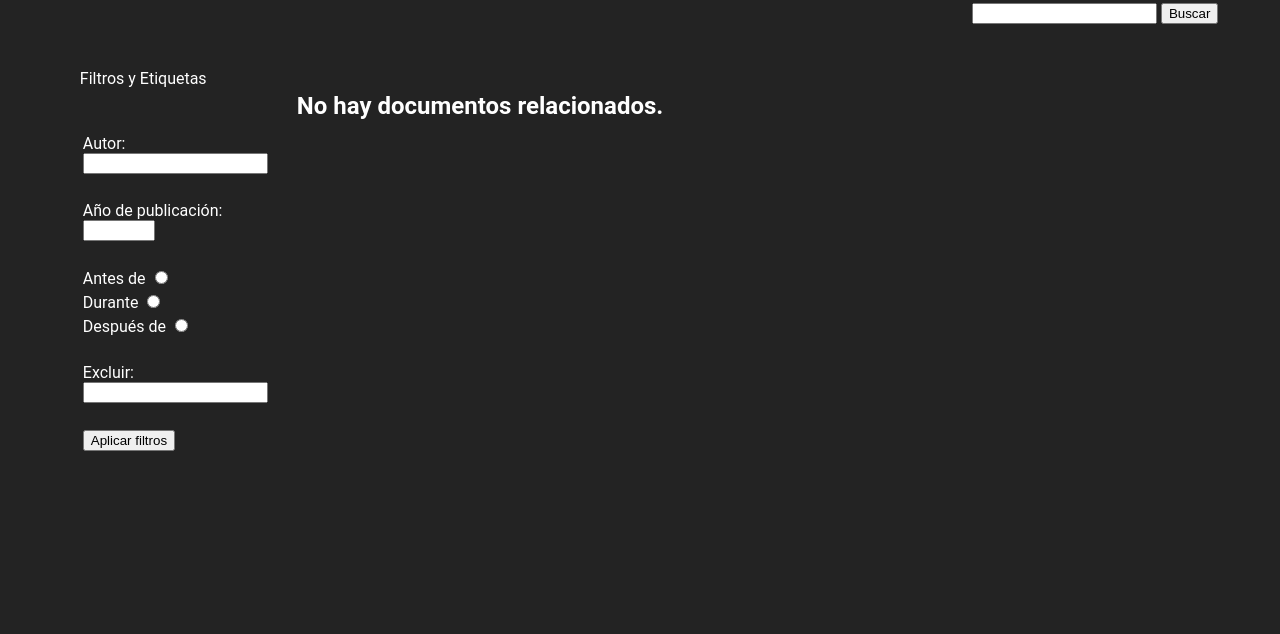
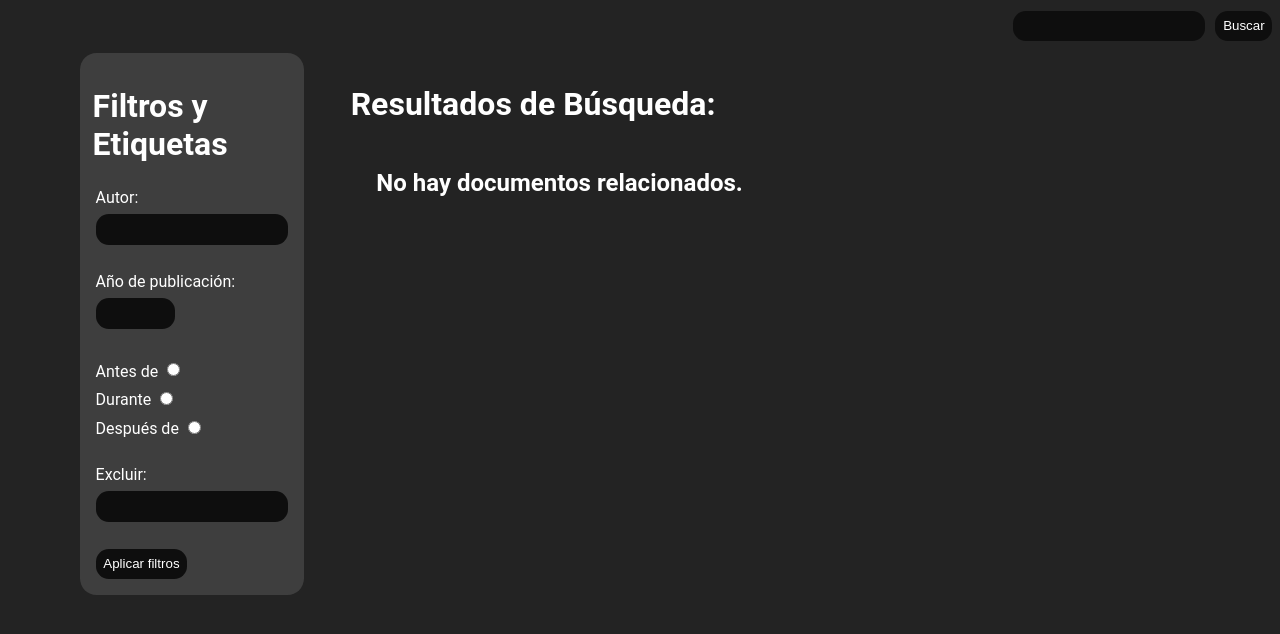
Before and after one commit to iiRoy/GShase, a PHP site: page /busqueda.php in a window 1280 px wide. Shown: the part 128-762 px from the top of the page. Run offline with PHP 8.4, Linux system fonts and the light colour scheme; data that the repository does not hold is empty.

Commit message:
Finished Busqueda

```diff
--- a/busqueda.php
+++ b/busqueda.php
@@ -14,7 +14,7 @@
     </div>
 </div>
 <div class="buscar">
-    <div class="filters">
+    <div>
         <table>
             <tr>
                 <td><br></td>
@@ -26,13 +26,9 @@
                 <td><br></td>
             </tr>
             <tr>
-                <td><p>Filtros y Etiquetas</p></td>
-            </tr>
-            <tr>
-                <td><br></td>
-            </tr>
-            <tr>
                 <td>
+                    <div class="filters">
+                        <h1>Filtros y Etiquetas</h1>
                         <form method="GET" action="">
                             <table>
                                 <tr>
@@ -90,6 +86,7 @@
                                 </tr>
                             </table>
                         </form>
+                    </div>
                 </td>
             </tr>
         </table>
@@ -111,6 +108,7 @@
             <tr>
                 <td>
                     <div>
+                        <h1>Resultados de Búsqueda:</h1>
                         <?php
                         require 'database/database.php';
                         $pdo = Database::connect();
@@ -173,11 +171,11 @@
                                             <table>
                                                 <tr>
                                                     <td class="documents">
+                                                        <a href="visualizacion.php?id=' . htmlspecialchars($row['idDocumento']) . '" style="text-decoration: none; color: inherit; display: flex; align-items: center;"</a>
                                                         <img src="images/usuario_default.png" alt="Imagen usuario" class="user-img">
                                                         <div class="info">
                                                             <div class="title">' . htmlspecialchars($row['Titulo']) . '</div>
                                                             <div class="name">' . htmlspecialchars($row['Nombre']) . ' ' . htmlspecialchars($row['Apellidos']) . ' / ' . htmlspecialchars($row['Especializacion']) . '</div>
-                                                            <a href="visualizacion.php?id=' . htmlspecialchars($row['idDocumento']) . '" class="button">Ver documento</a>
                                                         </div>
                                                     </td>
                                                 </tr>
--- a/css/style.css
+++ b/css/style.css
@@ -258,7 +258,8 @@ body.index {
 .documents {
     display: flex;
     align-items: center;
-    background: cornflowerblue;
+    background: #C6D3DB;
+    border: 1vw solid #284556;
     border-radius: 1vw;
     margin: 0.3vw 0;
     max-width: 80vw;
@@ -286,12 +287,43 @@ body.index {
     margin: 2vw 2vw 2vw 0;
 }
 
+.no-info h2 {
+    padding-left: 2vw;
+}
+
+.buscar button{
+    background: #0e0e0e;
+    color: white;
+    border: none;
+    padding: 0.6vw;
+    border-radius: 1vw;
+}
+
+.buscar input{
+    background: #0e0e0e;
+    color: white;
+    border: none;
+    padding: 0.6vw;
+    border-radius: 1vw;
+    margin-top: 0.6vw;
+}
+
+.buscar_barra button {
+    margin-left: 0.5vw;
+}
+
+.buscar button:hover {
+    background: dimgrey;
+    transform: scale(1.1);
+}
+
 .info {
     display: flex;
     flex-direction: column;
     text-align: left;
     width: 50vw;
     margin: 2vw 2vw 2vw 0;
+    color: #1c2c37;
 }
 
 .title {
@@ -303,3 +335,10 @@ body.index {
 .name {
     font-style: italic;
 }
+
+.filters {
+    background: #3e3e3e;
+    border-radius: 1.3vw;
+    margin-right: 3.2vw;
+    padding: 1vw;
+}
```
Lines whose indentation alone changed are shown as unchanged.
